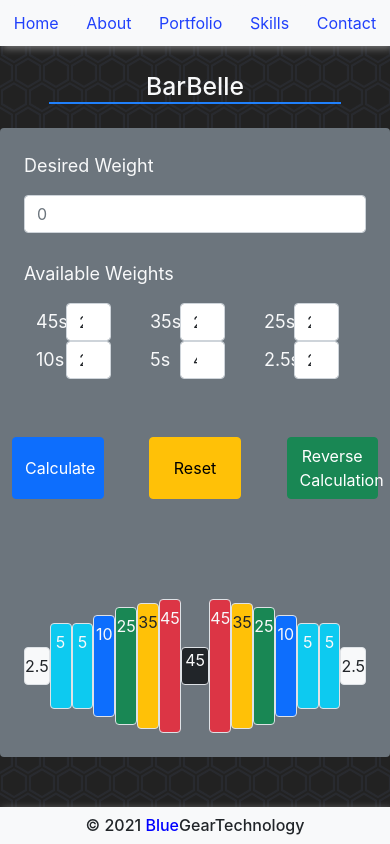
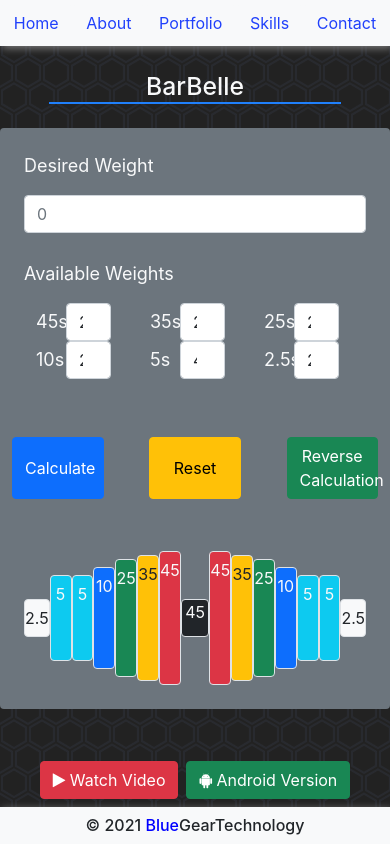
Before and after one commit to bluegeartechnology/portfolio, a React (Create React App) app: page /BarBelle in a window 390 px wide. Built offline with nearby package versions, Linux system fonts and the light colour scheme.

Commit message:
Reworked padding on BarBelle results fields for better mobile screen real estate usage.

```diff
--- a/src/pages/projects/BarBelle.js
+++ b/src/pages/projects/BarBelle.js
@@ -380,10 +380,10 @@ const BarBelle = () => {
                         <button className="btn btn-success col-3 col-lg-2 my-1" onClick={(e) => reverseCalculateWeights(e)}>Reverse Calculation</button>
                     </div>
 
-                    <div id="finalWeights" className='p-4 mx-auto col-10 text-center '></div>
-                    <div id="errors" className='p-4 mx-auto col-10 text-center '></div>
+                    <div id="finalWeights" className=' mx-auto col-10 text-center '></div>
+                    <div id="errors" className=' mx-auto col-10 text-center '></div>
 
-                    <div id='finalWeightsVisual' className="row mx-auto mw-100">
+                    <div id='finalWeightsVisual' className="pt-5 row mx-auto mw-100">
                         <div id="" className='twoPointFive weight-left btn text-light px-0 my-5 border rounded col text-center bg-light text-dark '>2.5</div>
                         <div id="" className='five weight-left btn text-light px-0 my-4 border rounded col text-center bg-info'>5</div>
                         <div id="" className='five weight-left btn text-light px-0 my-4 border rounded col text-center bg-info'>5</div>
```
